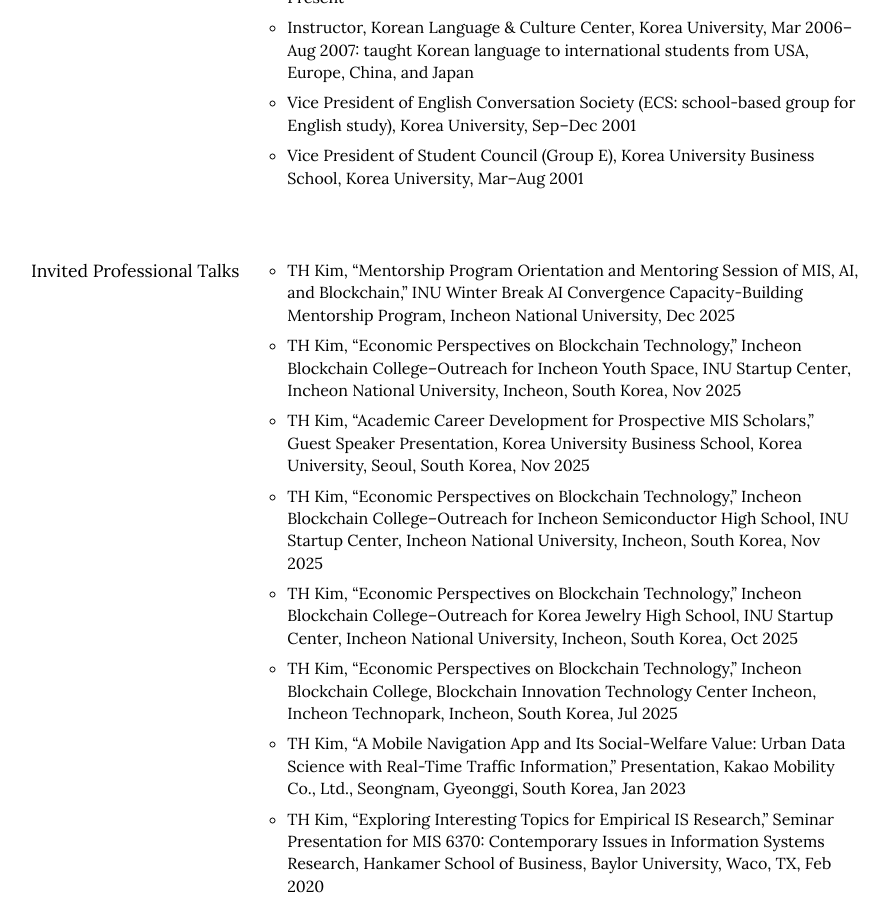
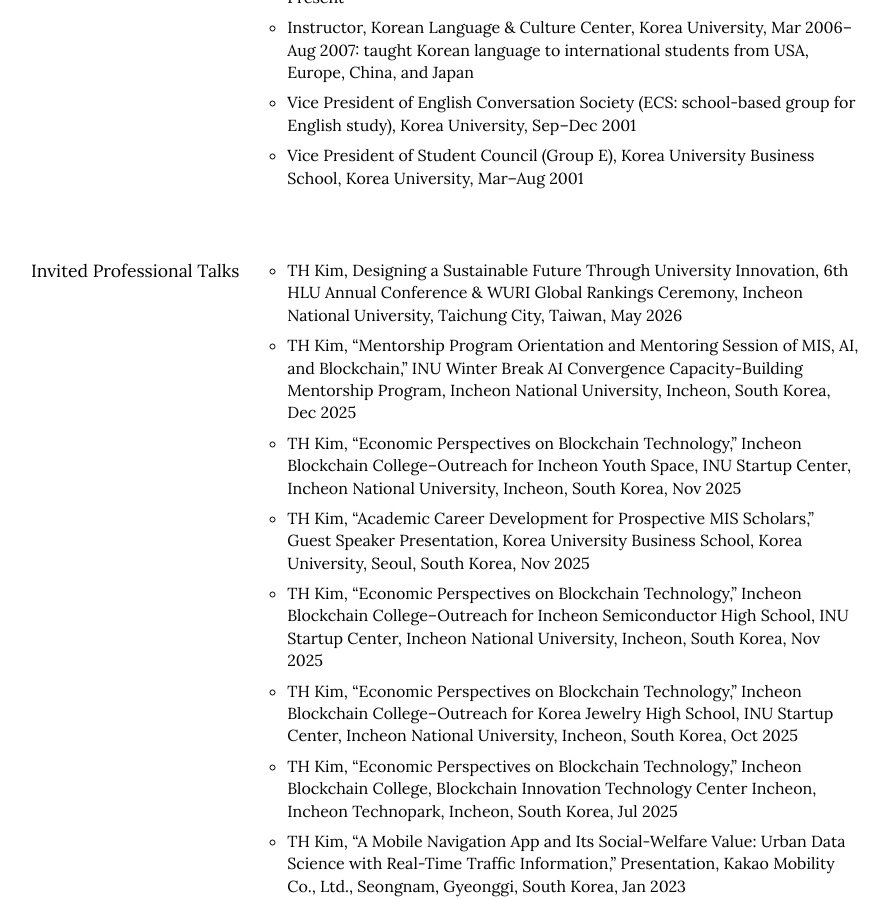
Before and after one commit to istaehun/taehun, a Jekyll site: the page built from engagement.html, in a window 1280 px wide and 900 px high, scrolled down 5223 px. Shown: the whole window, without its empty margins (189-1078 px from the left). Built offline with Jekyll 4.4.1, drawn with Linux system fonts in a browser that asks for light colours; nearby versions of some CDN libraries.

Commit message:
Update engagement.yml

```diff
--- a/_data/engagement.yml
+++ b/_data/engagement.yml
@@ -111,7 +111,8 @@
   -
     title: Invited Professional Talks
     list:
-      - "TH Kim, “Mentorship Program Orientation and Mentoring Session of MIS, AI, and Blockchain,” INU Winter Break AI Convergence Capacity-Building Mentorship Program, Incheon National University, Dec 2025"
+      - "TH Kim, Designing a Sustainable Future Through University Innovation, 6th HLU Annual Conference & WURI Global Rankings Ceremony, Incheon National University, Taichung City, Taiwan, May 2026"
+      - "TH Kim, “Mentorship Program Orientation and Mentoring Session of MIS, AI, and Blockchain,” INU Winter Break AI Convergence Capacity-Building Mentorship Program, Incheon National University, Incheon, South Korea, Dec 2025"
       - "TH Kim, “Economic Perspectives on Blockchain Technology,” Incheon Blockchain College–Outreach for Incheon Youth Space, INU Startup Center, Incheon National University, Incheon, South Korea, Nov 2025"
       - "TH Kim, “Academic Career Development for Prospective MIS Scholars,” Guest Speaker Presentation, Korea University Business School, Korea University, Seoul, South Korea, Nov 2025"
       - "TH Kim, “Economic Perspectives on Blockchain Technology,” Incheon Blockchain College–Outreach for Incheon Semiconductor High School, INU Startup Center, Incheon National University, Incheon, South Korea, Nov 2025"
```
